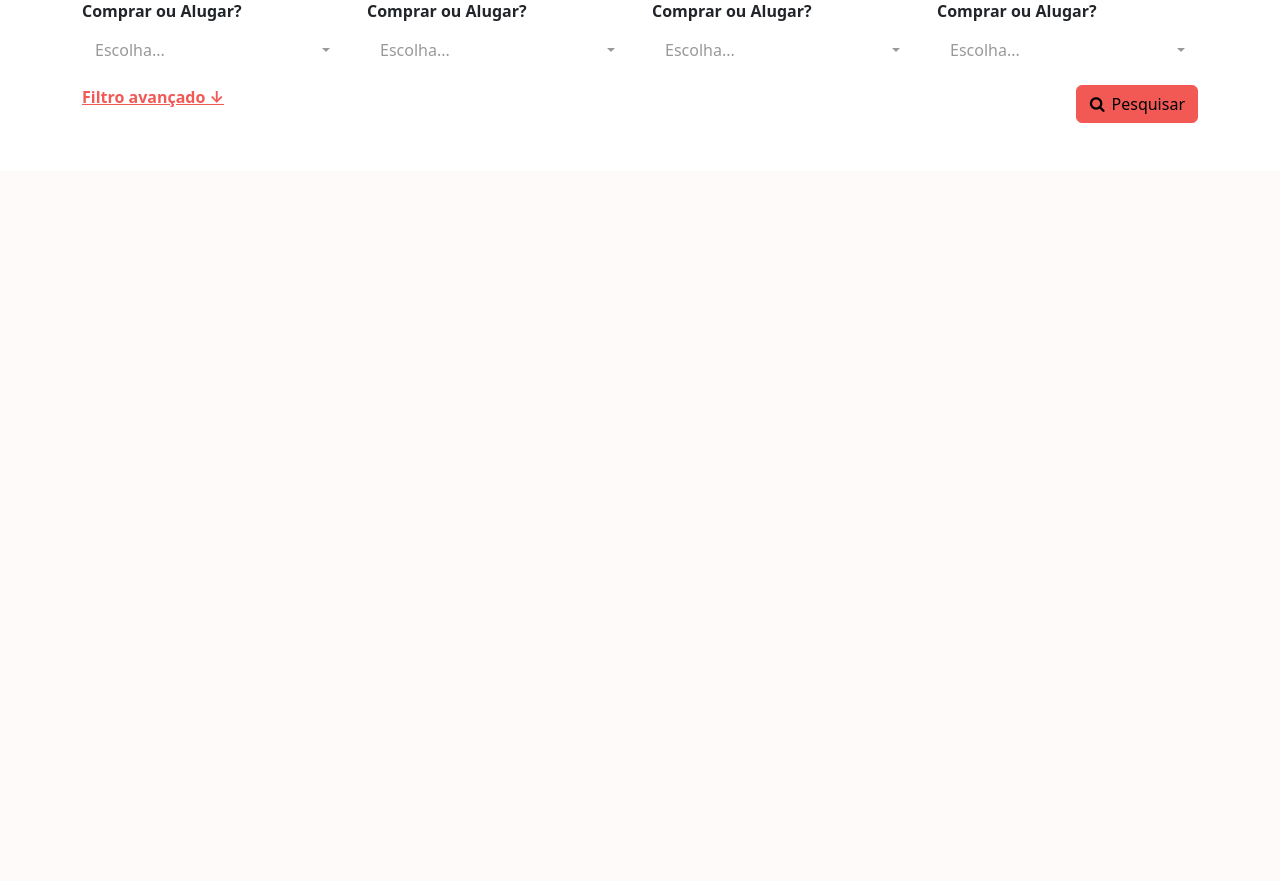
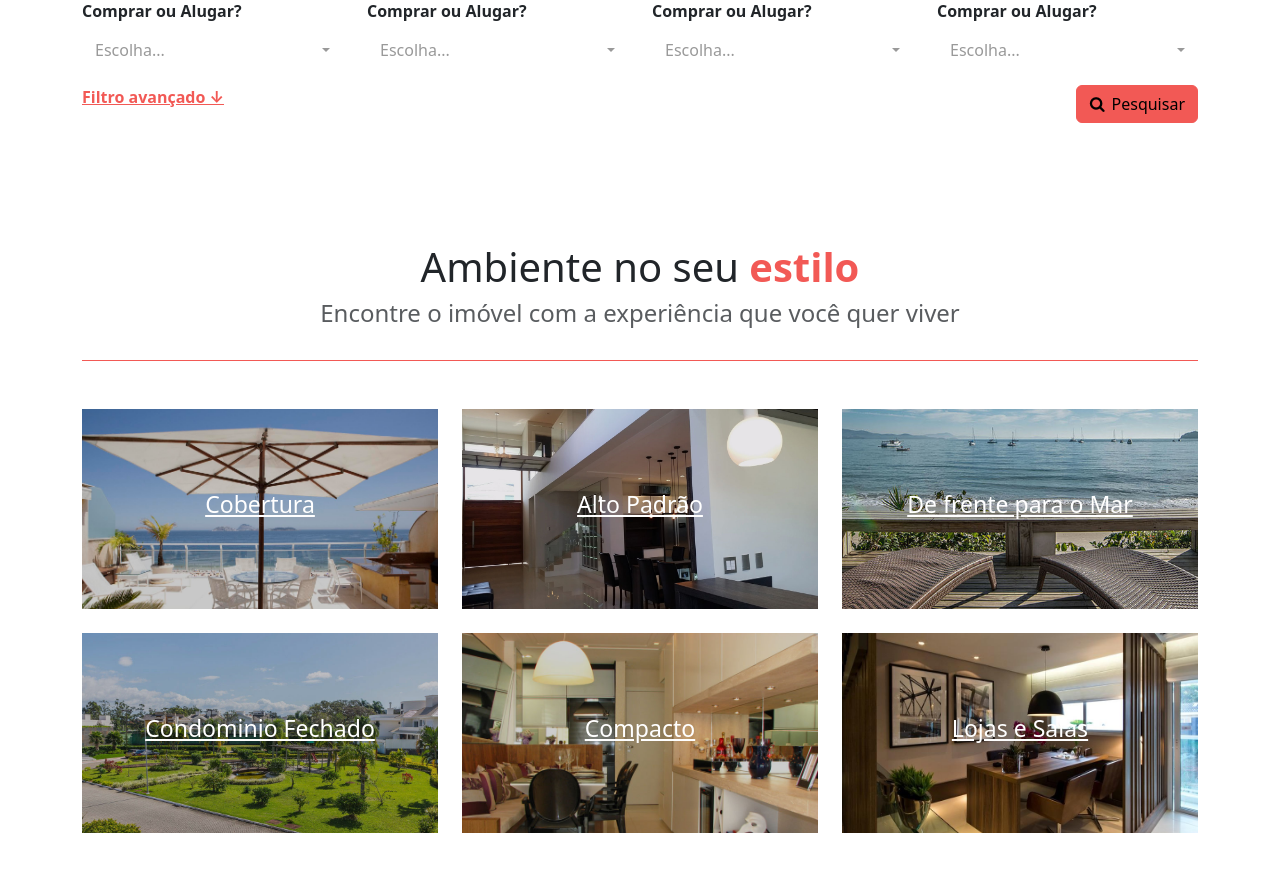
Before and after one commit to Markosjr/site-imobiliaria, a PHP site: page / in a window 1280 px wide. Shown: the part 727-1608 px from the top of the page. Before the commit the page ends 850 px from the top, so only its background shows below. Run offline with PHP 8.4, Linux system fonts and the light colour scheme; style sheets or scripts are compiled from the project's sources.

Commit message:
primeira dobra page home

```diff
--- a/_cdn/css/app.css
+++ b/_cdn/css/app.css
@@ -2870,6 +2870,35 @@ select.selectpicker {
   color: #fff;
 }
 
+.main_list_group .main_list_group_items .main_list_group_items_item {
+  display: flex;
+  justify-content: center;
+  flex-wrap: wrap;
+}
+
+.main_list_group .main_list_group_items .main_list_group_items_item a {
+  flex-basis: 100%;
+  min-height: 200px;
+  color: #FFF;
+  font-size: 1.2em;
+  transition: 0.2s;
+}
+
+.main_list_group .main_list_group_items .main_list_group_items_item a:hover {
+  text-decoration: none;
+  font-size: 1.3em;
+}
+
+.main_list_group .main_list_group_items .main_list_group_items_item a div {
+  flex-basis: 100%;
+  min-height: 200px;
+}
+
+.main_list_group .main_list_group_items .main_list_group_items_item a div h2 {
+  color: #FFFFFF;
+  font-size: 1.2em;
+}
+
 
 
 /*# sourceMappingURL=app.css.map */
--- a/_cdn/scss/pages/_home.scss
+++ b/_cdn/scss/pages/_home.scss
@@ -15,3 +15,40 @@
     color: #fff;
   }
 }
+
+
+.main_list_group {
+  .main_list_group_items{
+    .main_list_group_items_item{
+      display: flex;
+      justify-content: center;
+      flex-wrap: wrap;
+
+
+      a{
+        flex-basis: 100%;
+        min-height: 200px;
+        color: #FFF;
+        font-size: 1.2em;
+        transition: 0.2s;
+
+        &:hover{
+          text-decoration: none;
+          font-size: 1.3em;
+        }
+        div {
+          flex-basis: 100%;
+          min-height: 200px;
+
+          h2{
+            color: #FFFFFF;
+            font-size: 1.2em;
+
+          }
+
+
+        }
+      }
+    }
+  }
+}
--- a/widget/home.php
+++ b/widget/home.php
@@ -93,3 +93,59 @@
         </form>
     </div>
 </div>
+
+
+<section class="main_list_group py-5 bg-light">
+    <div class="container">
+        <div class="p-4 border-bottom border-front">
+            <h1 class="text-center"> Ambiente no seu <span class="text-front"> <b>estilo</b> </span></h1>
+            <p class="text-center text-muted h4"> Encontre o imóvel com a experiência que você quer viver </p>
+        </div>
+
+        <div class="main_list_group_items mt-5 d-flex justify-content-around row">
+            <article class="main_list_group_items_item col-4 ">
+                <a href="#">
+                    <div class= "d-flex align-items-center justify-content-center" style="background: url('assets/images/home/cobertura_oto_1.jpg') no-repeat; background-size: cover;">
+                        <h2> Cobertura </h2>
+                    </div>
+                </a>
+            </article>
+            <article class="main_list_group_items_item col-4 ">
+                <a href="#">
+                    <div class= "d-flex align-items-center justify-content-center" style="background: url('assets/images/home/alto_padrao_1.jpg') no-repeat; background-size: cover;">
+                        <h2> Alto Padrão </h2>
+                    </div>
+                </a>
+            </article>
+            <article class="main_list_group_items_item col-4 ">
+                <a href="#">
+                    <div class= "d-flex align-items-center justify-content-center" style="background: url('assets/images/home/de_frente_pro_mar_original.jpg') no-repeat; background-size: cover;">
+                        <h2> De frente para o Mar </h2>
+                    </div>
+                </a>
+            </article>
+            <article class="main_list_group_items_item col-4 mt-4">
+                <a href="#">
+                    <div class= "d-flex align-items-center justify-content-center" style="background: url('assets/images/home/condominio_fechado_1.jpg') no-repeat; background-size: cover;">
+                        <h2> Condominio Fechado </h2>
+                    </div>
+                </a>
+            </article>
+            <article class="main_list_group_items_item col-4 mt-4">
+                <a href="#">
+                    <div class= "d-flex align-items-center justify-content-center" style="background: url('assets/images/home/compacto_1.jpg') no-repeat; background-size: cover;">
+                        <h2> Compacto </h2>
+                    </div>
+                </a>
+            </article>
+            <article class="main_list_group_items_item col-4 mt-4">
+                <a href="#">
+                    <div class= "d-flex align-items-center justify-content-center" style="background: url('assets/images/home/sala_comercial_original.jpg') no-repeat; background-size: cover;">
+                        <h2> Lojas e Salas  </h2>
+                    </div>
+                </a>
+            </article>
+        </div>
+    </div>
+
+</section>
```
Also changed, not shown: _cdn/scss/app.css (+25 -0 lines), 2 other files.
